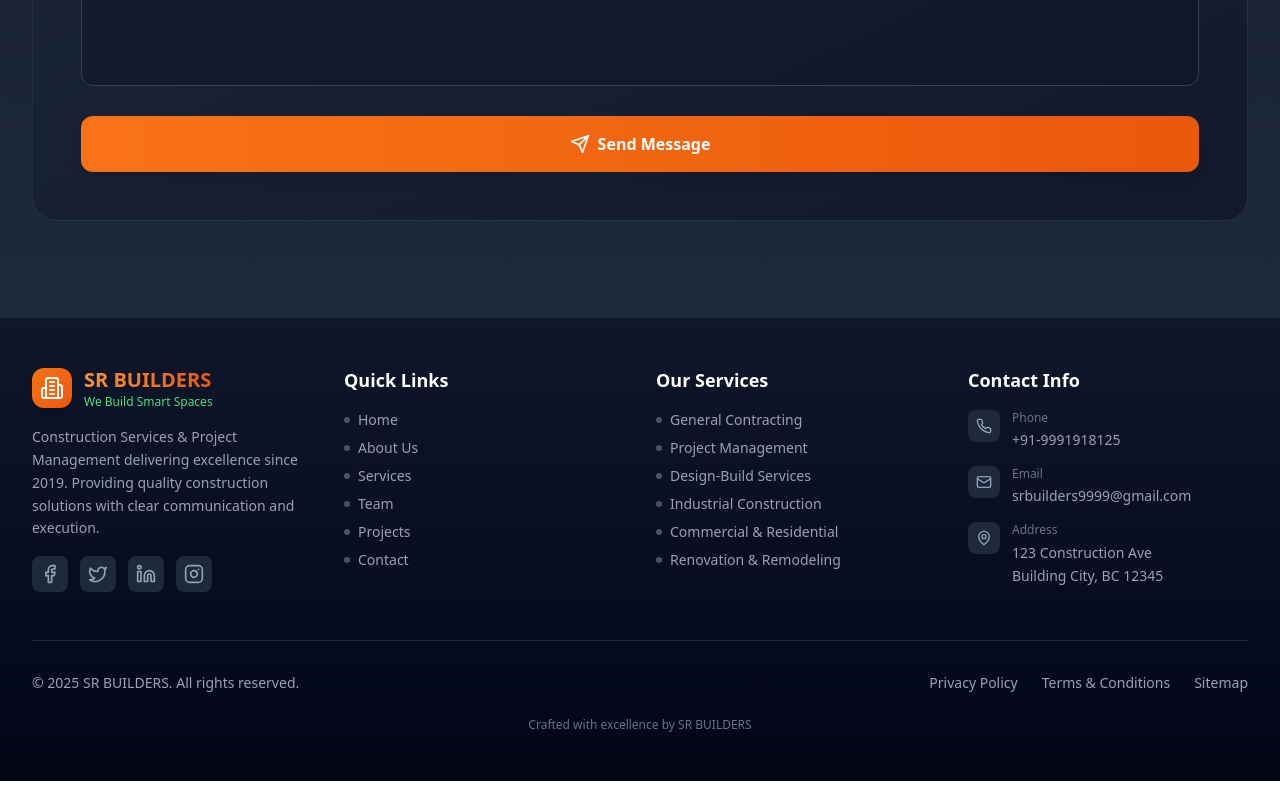
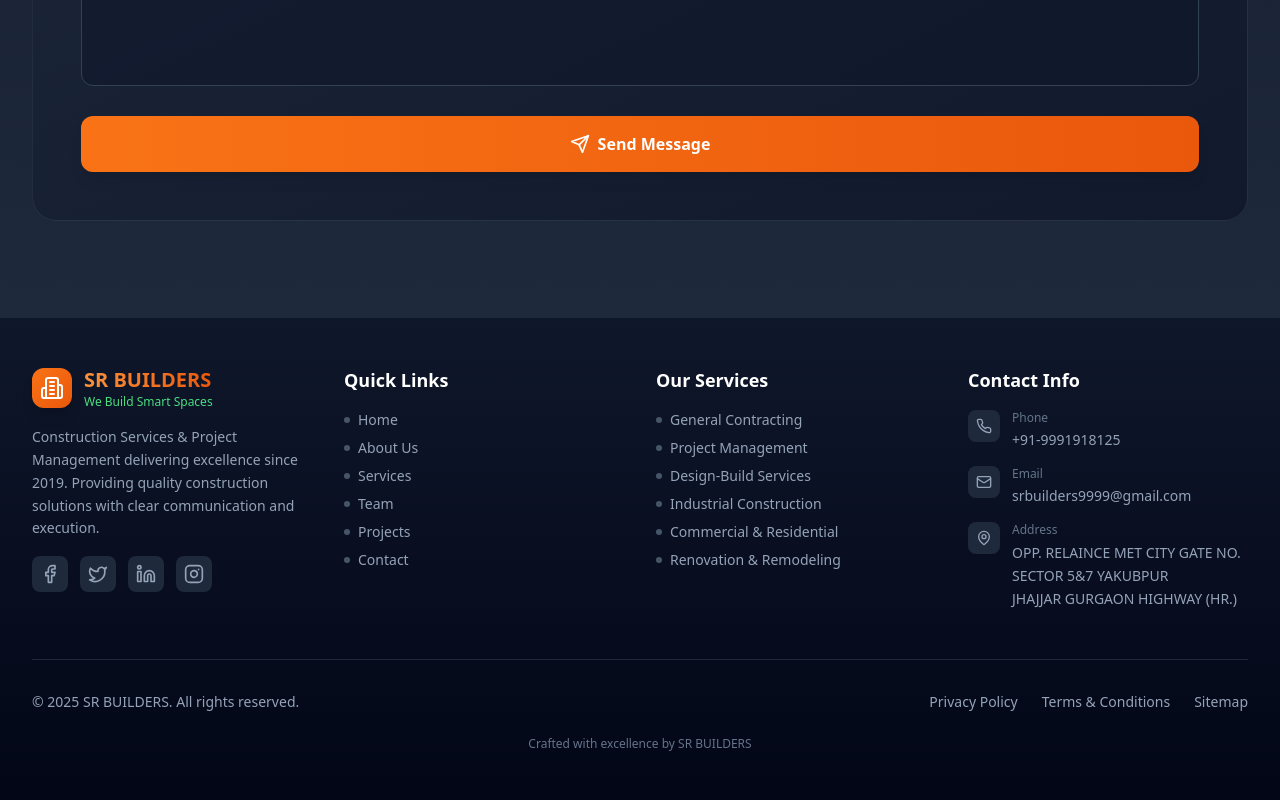
Before and after one commit to Jaggu762/SR-Builders, a React (Vite) app: page / in a window 1280 px wide. Shown: the part 8679-9479 px from the top of the page. Built offline with nearby package versions, Linux system fonts and the light colour scheme.

Commit message:
Changed Address

```diff
--- a/src/components/Footer.tsx
+++ b/src/components/Footer.tsx
@@ -135,8 +135,8 @@ export default function Footer() {
                   <div>
                     <div className="text-slate-500 text-xs mb-1">Address</div>
                     <div className="leading-relaxed">
-                      123 Construction Ave<br />
-                      Building City, BC 12345
+                      OPP. RELAINCE MET CITY GATE NO. SECTOR 5&7
+                      YAKUBPUR<br />JHAJJAR GURGAON HIGHWAY (HR.)
                     </div>
                   </div>
                 </div>
```
